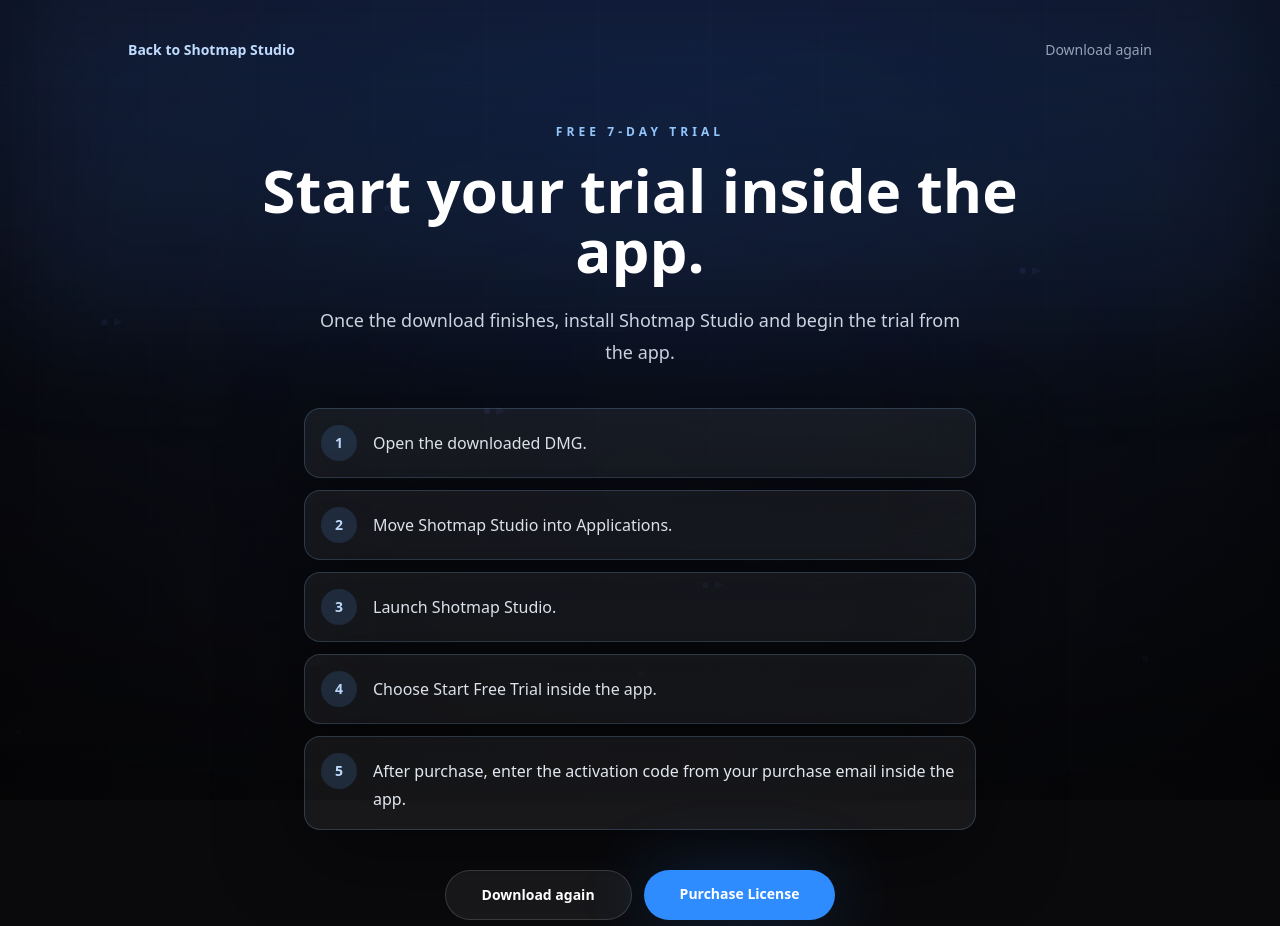
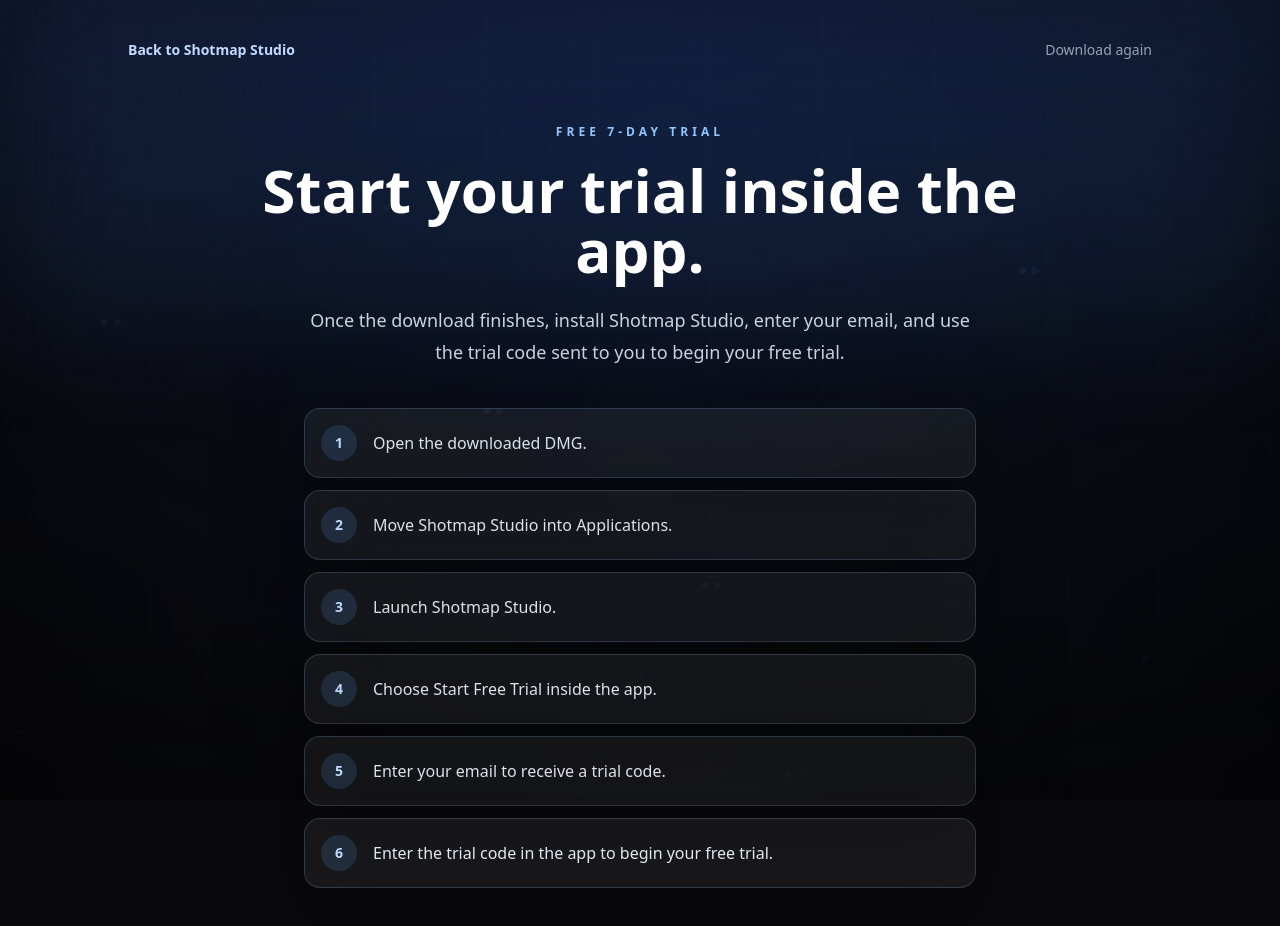
Before and after one commit to matigscr/shotmap-site, a Next.js app: page /trial in a window 1280 px wide. Shown: the top 926 px of the page. Built offline with nearby package versions, Linux system fonts and the light colour scheme.

Commit message:
Update Access and trial website copy

```diff
--- a/app/access/page.tsx
+++ b/app/access/page.tsx
@@ -13,7 +13,7 @@
   },
   {
     title: "Available separately",
-    body: "Access is also available as a standalone subscription."
+    body: "Standalone Access is available for $11.99/month or $59/year."
   },
   {
     title: "Local-first projects",
--- a/app/trial/page.tsx
+++ b/app/trial/page.tsx
@@ -6,8 +6,6 @@
 };
 
 export default function TrialPage() {
-  const purchaseHref = process.env.NEXT_PUBLIC_STRIPE_PAYMENT_LINK || "/buy";
-
   return (
     <main className="relative z-10 min-h-screen overflow-hidden px-5 py-8 text-white sm:px-8 lg:py-10">
       <div className="pointer-events-none absolute inset-x-0 top-0 h-80 bg-blue-500/10 blur-3xl" />
@@ -30,7 +28,7 @@
               Start your trial inside the app.
             </h1>
             <p className="mx-auto mt-6 max-w-2xl text-lg leading-8 text-slate-300">
-              Once the download finishes, install Shotmap Studio and begin the trial from the app.
+              Once the download finishes, install Shotmap Studio, enter your email, and use the trial code sent to you to begin your free trial.
             </p>
 
             <div className="mx-auto mt-10 grid max-w-2xl gap-3 text-left">
@@ -39,7 +37,8 @@
                 "Move Shotmap Studio into Applications.",
                 "Launch Shotmap Studio.",
                 "Choose Start Free Trial inside the app.",
-                "After purchase, enter the activation code from your purchase email inside the app."
+                "Enter your email to receive a trial code.",
+                "Enter the trial code in the app to begin your free trial."
               ].map((step, index) => (
                 <div
                   key={step}
@@ -60,12 +59,6 @@
               >
                 Download again
               </Link>
-              <a
-                href={purchaseHref}
-                className="inline-flex justify-center rounded-full bg-electric px-9 py-3.5 text-sm font-semibold text-white shadow-glow transition hover:bg-blue-400"
-              >
-                Purchase License
-              </a>
             </div>
           </div>
         </section>
--- a/components/FinalCTA.tsx
+++ b/components/FinalCTA.tsx
@@ -69,7 +69,7 @@
               </div>
             </div>
             <p className="mt-5 text-xs text-slate-500">
-              Pricing placeholder - final launch pricing may change.
+              Launch pricing. Standard price $149.
             </p>
           </div>
         </div>
--- a/components/HorizontalProcess.tsx
+++ b/components/HorizontalProcess.tsx
@@ -453,10 +453,10 @@
           <p className="mb-4 text-xs font-semibold uppercase tracking-[0.3em] text-blue-300">
             Final Coverage First
           </p>
-          <h2 className="text-[2rem] font-semibold leading-tight text-white xl:text-5xl">
+          <h2 className="text-[2.4rem] font-semibold leading-tight text-white xl:text-5xl">
             Designed around the final coverage - not just the creation
           </h2>
-          <p className="mt-4 text-base leading-7 text-slate-300 xl:mt-6 xl:text-lg xl:leading-8">
+          <p className="mt-4 text-[1.0625rem] leading-7 text-slate-300 xl:mt-6 xl:text-lg xl:leading-8">
             Every tool in the app is built with one goal in mind: clearly communicating your
             blocking and coverage to the entire team.
           </p>
@@ -478,10 +478,10 @@
           <p className="mb-4 text-xs font-semibold uppercase tracking-[0.3em] text-blue-300">
             Output
           </p>
-          <h2 className="text-[2rem] font-semibold leading-tight text-white xl:text-5xl">
+          <h2 className="text-[2.4rem] font-semibold leading-tight text-white xl:text-5xl">
             Communicate your coverage in seconds
           </h2>
-          <p className="mt-4 text-base leading-7 text-slate-300 xl:mt-6 xl:text-lg xl:leading-8">
+          <p className="mt-4 text-[1.0625rem] leading-7 text-slate-300 xl:mt-6 xl:text-lg xl:leading-8">
             Generate a complete schematic with legend - ready for your crew.
           </p>
           <div className="mt-5 flex flex-wrap gap-2 xl:mt-8 xl:gap-3">
```
